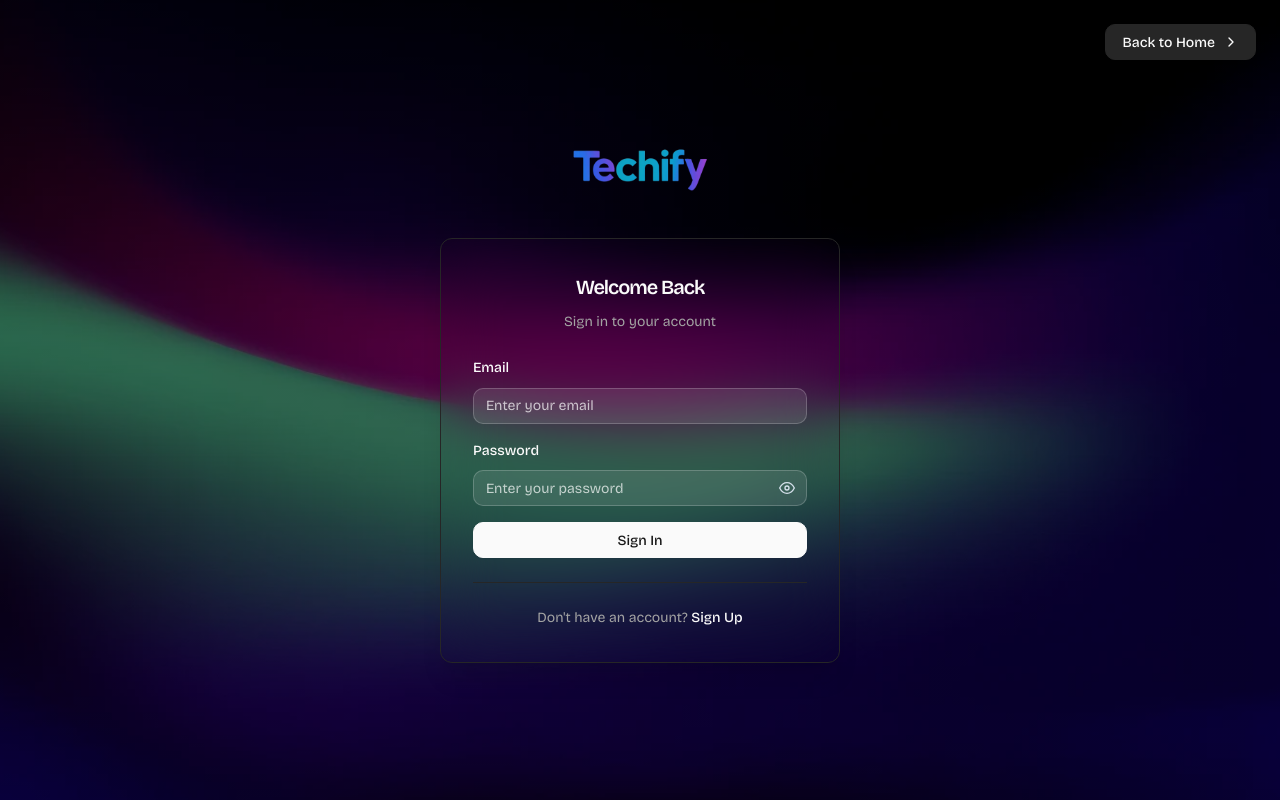
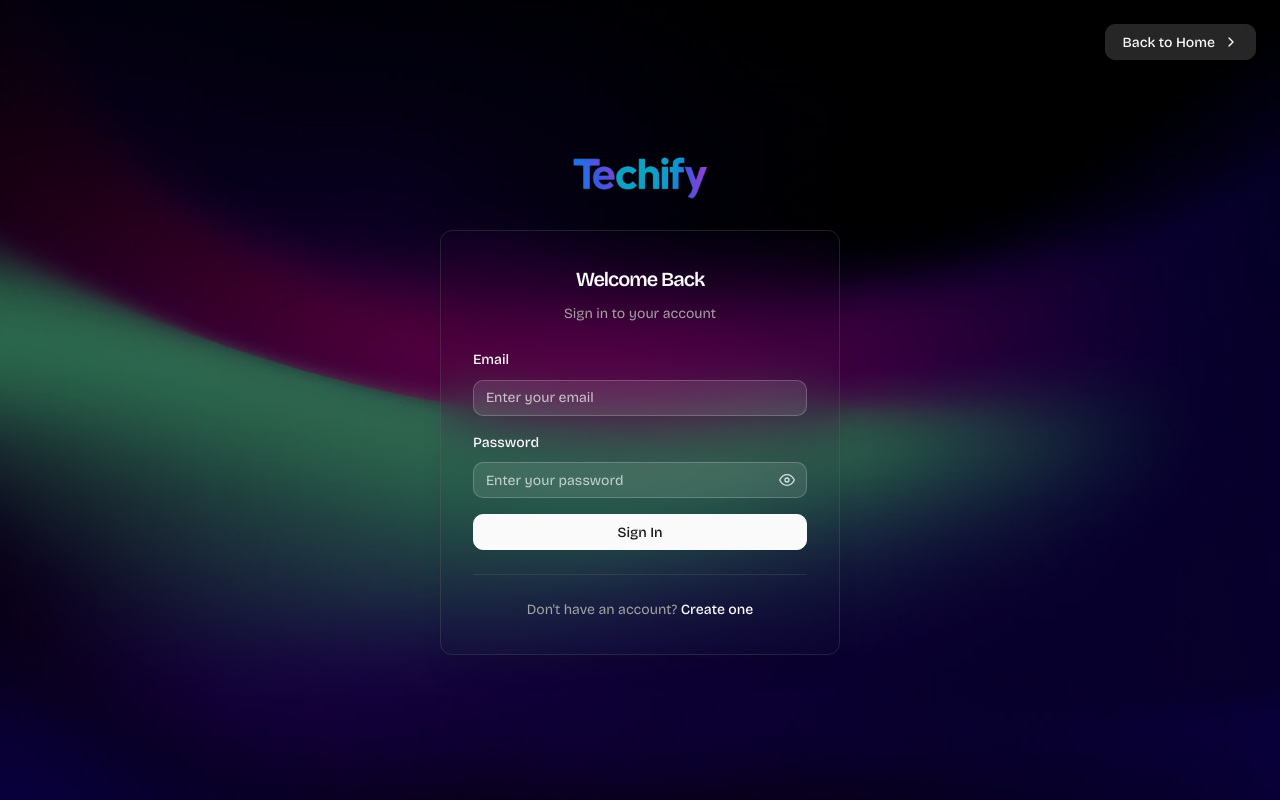
Before and after one commit to Udaysavaliya04/techify, a React (Create React App) app in the folder frontend/: page /login in a window 1280 px wide. Built offline with nearby package versions, Linux system fonts and the light colour scheme; no server answers; a web font is replaced by a local one.

Commit message:
Refactor Login and Register components: adjust margins and update border styles for improved UI consistency

```diff
--- a/frontend/src/Login.js
+++ b/frontend/src/Login.js
@@ -142,7 +142,7 @@ export default function Login() {
       {/* Logo Section */}
       <div className="logo-section" style={{
         textAlign: 'center',
-        marginBottom: '2rem'
+        marginBottom: '1rem'
       }}>
         <img
           src="/logo.webp"
@@ -158,9 +158,8 @@ export default function Login() {
       <div className="auth-card" style={{
         width: '100%',
         maxWidth: '400px',
-
         backdropFilter: 'blur(30px)',
-        border: '1px solid hsl(var(--border))',
+        border: "1px rgba(103, 103, 103, 0.3) solid",
         borderRadius: 'var(--radius)',
         padding: '2rem',
         boxShadow: '0 20px 25px -5px rgb(0 0 0 / 0.1), 0 10px 10px -5px rgb(0 0 0 / 0.04)'
@@ -335,7 +334,7 @@ export default function Login() {
           marginTop: '1.5rem',
           textAlign: 'center',
           paddingTop: '1.5rem',
-          borderTop: '1px solid hsl(var(--border))'
+          borderTop: '1px solid rgba(103, 103, 103, 0.3)'
         }}>
           <p style={{
             color: 'hsl(var(--muted-foreground))',
@@ -351,7 +350,7 @@ export default function Login() {
                 fontWeight: '500'
               }}
             >
-              Sign Up
+              Create one
             </Link>
           </p>
         </div>
--- a/frontend/src/Register.js
+++ b/frontend/src/Register.js
@@ -163,7 +163,8 @@ export default function Register() {
         className="logo-section"
         style={{
           textAlign: "center",
-          marginBottom: "2rem",
+          marginTop: "1rem",
+          marginBottom: "1rem",
         }}
       >
         <img
@@ -183,7 +184,7 @@ export default function Register() {
           width: "100%",
           maxWidth: "400px",
           backdropFilter: "blur(30px)",
-          border: "1px solid hsl(var(--border))",
+          border: "1px rgba(103, 103, 103, 0.3) solid",
           borderRadius: "var(--radius)",
           padding: "2rem",
           boxShadow:
@@ -554,7 +555,7 @@ export default function Register() {
             marginTop: "1.5rem",
             textAlign: "center",
             paddingTop: "1.5rem",
-            borderTop: "1px solid hsl(var(--border))",
+            borderTop: "1px solid rgba(103, 103, 103, 0.3)",
           }}
         >
           <p
```
